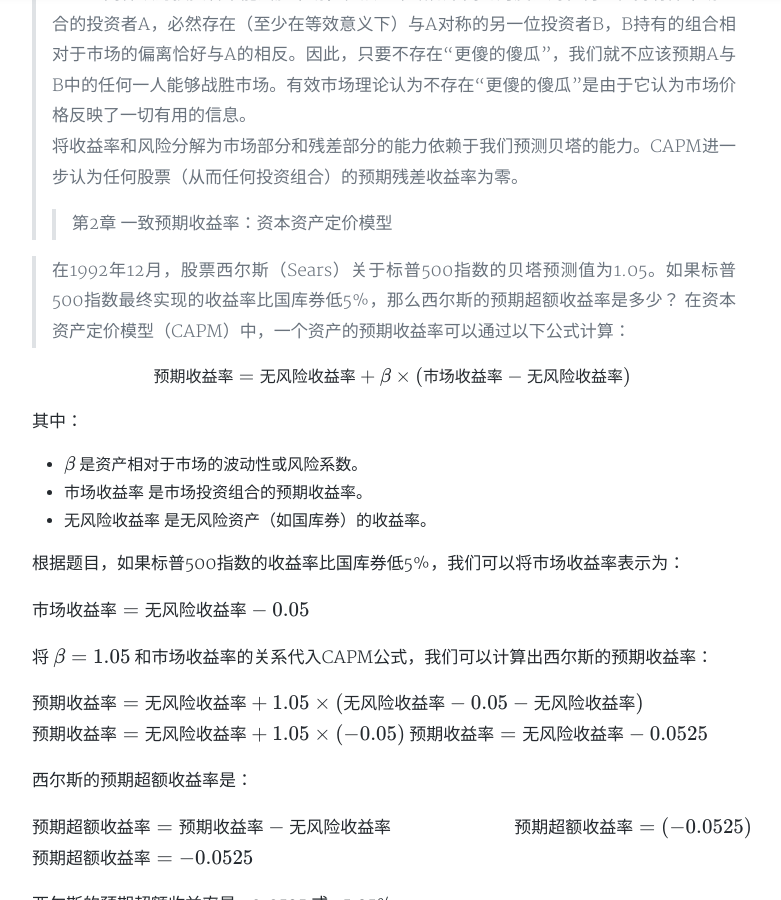
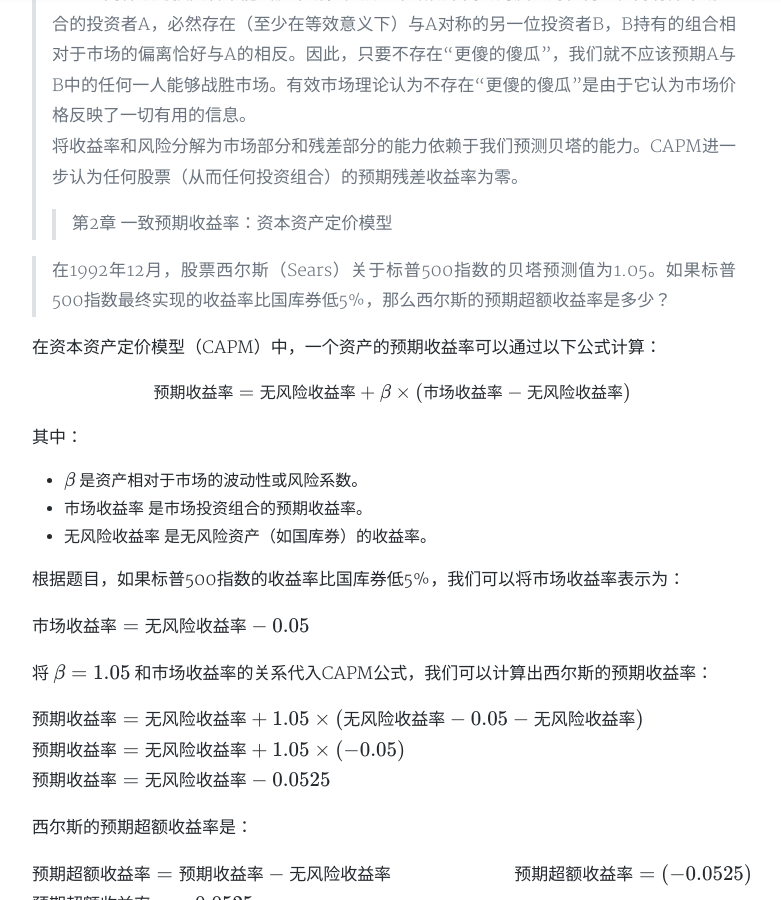
Before and after one commit to stardust1900/stardust1900.github.io, a Jekyll site: the page built from _posts/2024-09-27-Active-Portfolio-Management.md, in a window 1280 px wide and 900 px high, scrolled down 2873 px. Shown: the whole window, without its empty margins (248-1029 px from the left). Built offline with Jekyll 4.4.1, drawn with Linux system fonts in a browser that asks for light colours; nearby versions of some CDN libraries; formulas are drawn with MathJax 3; comment, search, counter and statistics services are not loaded; a style sheet for code colours, icons or effects is not loaded.

Commit message:
主动投资组合管理

```diff
--- a/_posts/2024-09-27-Active-Portfolio-Management.md
+++ b/_posts/2024-09-27-Active-Portfolio-Management.md
@@ -42,6 +42,7 @@
 >> 第2章 一致预期收益率：资本资产定价模型
 
 > 在1992年12月，股票西尔斯（Sears）关于标普500指数的贝塔预测值为1.05。如果标普500指数最终实现的收益率比国库券低5%，那么西尔斯的预期超额收益率是多少？
+
 在资本资产定价模型（CAPM）中，一个资产的预期收益率可以通过以下公式计算：
 
 $$ \text{预期收益率} = \text{无风险收益率} + \beta \times (\text{市场收益率} - \text{无风险收益率}) $$
@@ -126,7 +127,7 @@
 
 ### 3. 使用资本资产定价模型（CAPM）
 CAPM模型可以帮助我们理解预期收益率与风险之间的关系。CAPM模型的公式是：
-$ E(R_i) = R_f + \beta_i \times (E(R_m) - R_f) $
+$$ E(R_i) = R_f + \beta_i \times (E(R_m) - R_f) $$
 其中：
 - $ E(R_i) $ 是资产 $ i $ 的预期收益率。
 - $ R_f $ 是无风险收益率。
```
